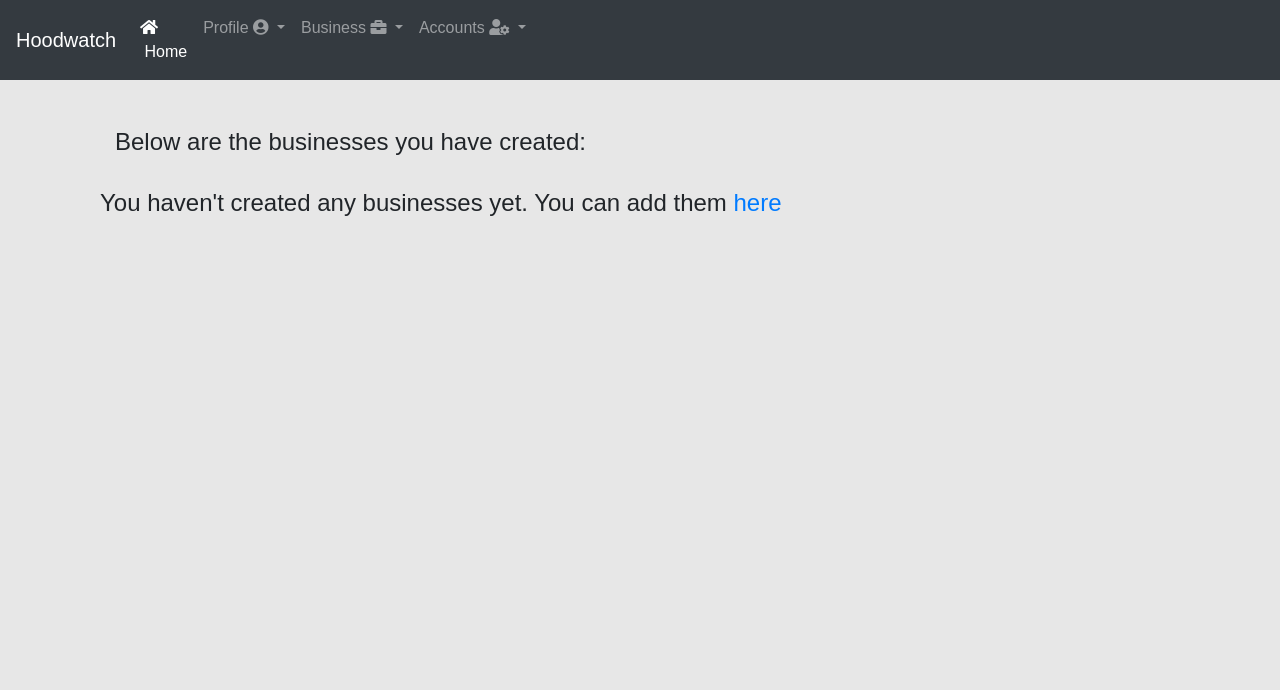
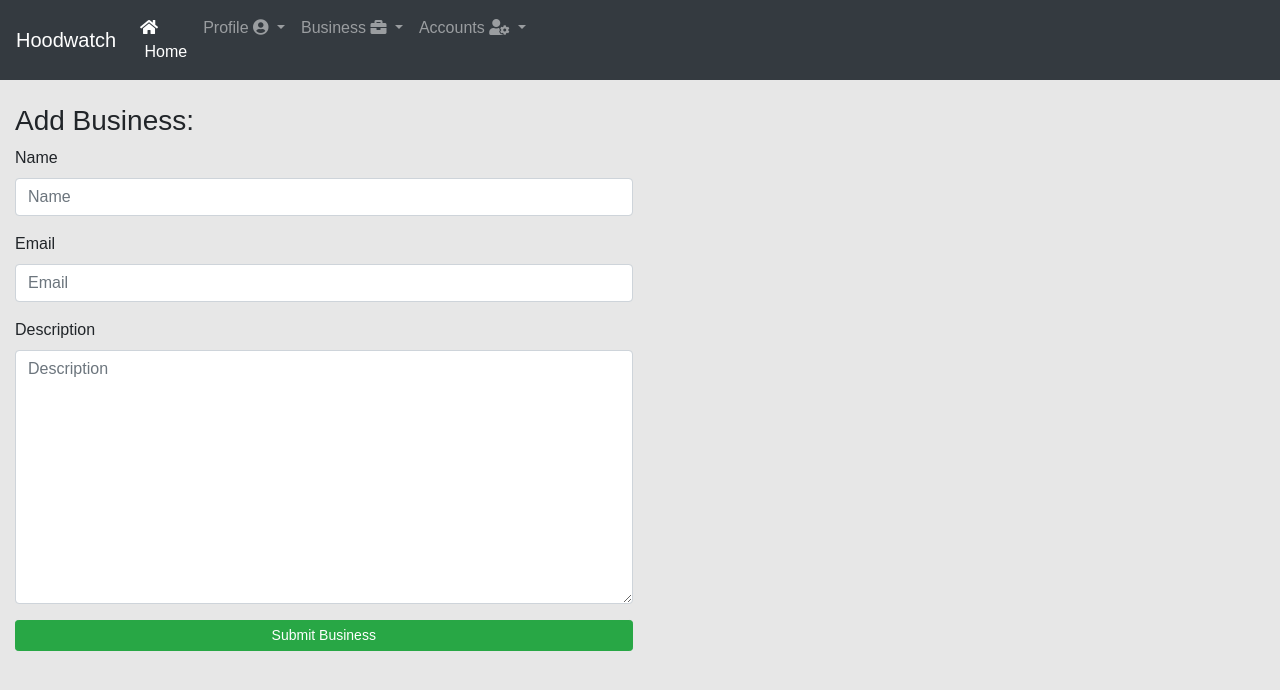
Before and after one commit to beattykariuki/The-Hoodwatch, a Django app: page /add_business/ in a window 1280 px wide; the page is wider, and only the part inside the window is pictured. Shown: the top 690 px of that part. Run offline with Django 3.2, Linux system fonts and the light colour scheme; the visitor is signed in with stand-in values (Sample User, id 1); some libraries are stand-ins or nearby versions.

Commit message:
updated file

```diff
--- a/watch/templates/add_business.html
+++ b/watch/templates/add_business.html
@@ -1,59 +1,31 @@
 {%extends 'base.html'%}
-{%block content%}
+{% load bootstrap4 %}
+{% block content %}
 
-<div class="container" style="padding-bottom:20px">
+<br>
+<div class="row container">
 
-    <div class="col-xs-12 col-sm-12 col-md-12" style="padding-top: 24px">
+    <div class="col-xs-12 col-sm-12 col-md-12">
+
     </div>
-    <div class="container">
-        <div class="col-md-9">
-            <br>
-            <h4>Below are the businesses you have created:</h4>
-            <br>
-            <div class="row">
-                {% if businesses %}
+    <div class="col-md-7">
 
-                {%for business in businesses%}
-                <div class="col-xs-12 col-sm-12 col-md-4">
-                    <div class="card" style="width:100%;box-shadow: 0 4px 8px 0 rgba(0, 0, 0, 0.2), 0 6px 20px 0 rgba(0, 0, 0, 0.19);padding-left: 20px !important;">
+        <div class="panel panel-default">
+            <div class="panel-heading">
+                <h3 class="">Add Business:</h3>
+            </div>
+            <div class="panel-body">
+                <form action="{% url 'add_business' %}" method="post">
 
-                        <div class="panel-heading">
-                            <p style="font-weight:bolder;text-decoration-line: underline;">{{business.name}}</p>
-                        </div>
-                        <div class="panel-body">
-                            <p>{{business.description}}</p>
-                            <p>{{business.email}}</p>
-
-                            {% if business.user_id == user.id %}
-                            <a href="{% url 'edit_business' business.id %}" class="btn btn-sm btn-success">Update</a>
-                            {% endif %}
-
-                            {% if business.user_id == user.id %}
-                            <a href="{% url 'delete_business' business.id %}" class="btn btn-sm btn-danger"><i class="fas fa-trash-alt"></i></a>
-                            {% endif %}
-
-                        </div>
-                        <br>
-
-
-
-                    </div>
-                </div>
-                {%endfor%}
-                {%else%}
-                <h4>You haven't created any businesses yet. You can add them <a href="{% url 'add_business' %}">here</a>
-                </h4>
-                {%endif%}
-
-
-
+                    {%csrf_token%}
+                    {% bootstrap_form form %}
+                    <button type="submit" class="btn btn-success btn-sm btn-block">Submit Business</button>
+                </form>
             </div>
-
         </div>
     </div>
-
+    <div class="col-md-2"></div>
 
 </div>
 
-
-{%endblock%}
+{% endblock %}
--- a/watch/templates/businesses.html
+++ b/watch/templates/businesses.html
@@ -24,9 +24,9 @@
                             <p>{{business.description}}</p>
                             <p>{{business.email}}</p>
 
-                            <!-- {% if business.user_id == user.id %}
+                            {% if business.user_id == user.id %}
                             <a href="{% url 'edit_business' business.id %}" class="btn btn-sm btn-success">Update</a>
-                            {% endif %} -->
+                            {% endif %}
 
                             {% if business.user_id == user.id %}
                             <a href="{% url 'delete_business' business.id %}" class="btn btn-sm btn-danger"><i class="fas fa-trash-alt"></i></a>
--- a/watch/templates/home.html
+++ b/watch/templates/home.html
@@ -36,7 +36,7 @@
                 </div>
                 {%endfor%}
                 {%else%}
-                <h4>You have not added any neighbourhoods yet! You can create one here <a href="{% url 'add_hood' %}">here</a>
+                <!-- <h4>You have not added any neighbourhoods yet! You can create one here <a href="{% url 'add_hood' %}">here</a> -->
                 </h4>
                 {%endif%}
                 <div>{% if posts%}
--- a/watch/views.py
+++ b/watch/views.py
@@ -100,7 +100,7 @@ def add_business(request):
 
 	else:
 		form = AddBusinessForm()
-		return render(request,'add_business.html')
+		return render(request,'add_business.html',locals())
 
 @login_required(login_url='/accounts/login/')
 def added_businesses(request):
@@ -124,7 +124,7 @@ def update_profile(request):
 			return redirect('profile')
 	else:
 		form = UpdateProfileForm(instance = profile )
-		return render(request,'profile/update_profile.html')
+		return render(request,'profile')
 
 @login_required(login_url='/accounts/login/')
 def add_post(request):
```
Also changed, not shown: README.Md.
